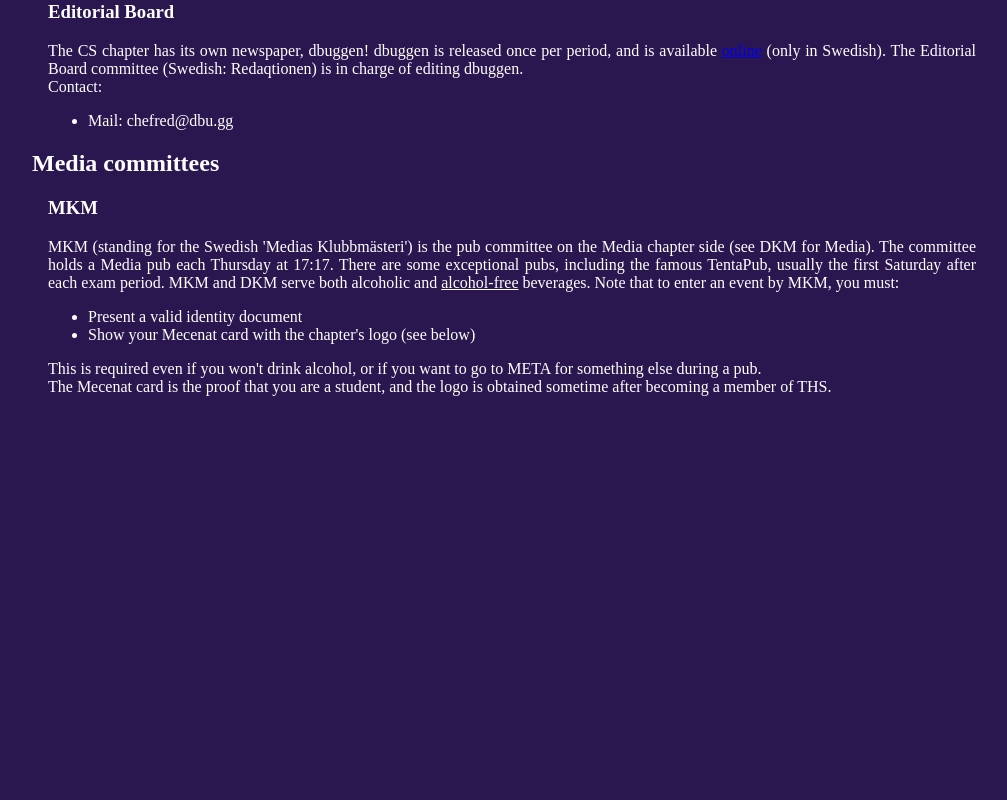
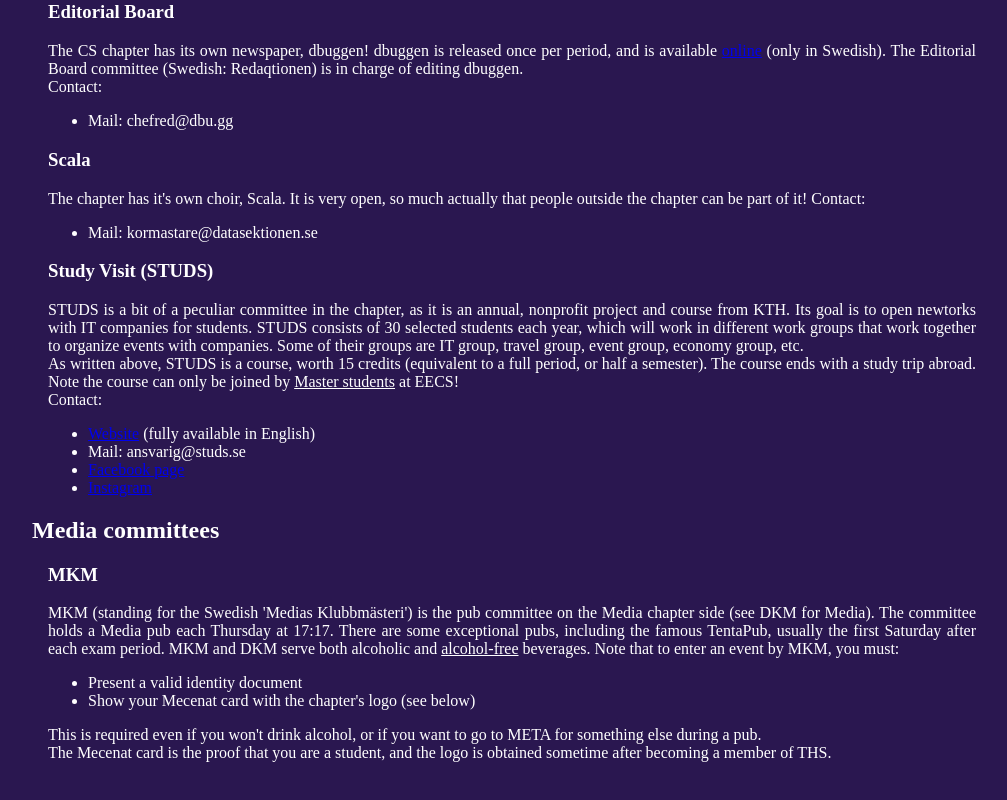
Before and after one commit to datasektionen/metastudent, a React (Create React App) app: page /student-life in a window 1280 px wide. Shown: the part 3346-4146 px from the top of the page, without its empty margins (128-1135 px from the left). Before the commit the page ends 3794 px from the top, so only its background shows below. Built offline with nearby package versions, Linux system fonts and the light colour scheme.

Commit message:
feat: add Scala and STUDS descriptions

```diff
--- a/src/pages/Committees.js
+++ b/src/pages/Committees.js
@@ -59,6 +59,12 @@
 
                 <CommitteeName name={"Editorial Board"}/>
                 <EditorialBoard/>
+
+                <CommitteeName name={"Scala"}/>
+                <Scala/>
+
+                <CommitteeName name={"Study Visit (STUDS)"}/>
+                <STUDS/>
             </div>
 
             <ChapterBelonging belonging="Media committees"/>
@@ -416,4 +422,39 @@
     )
 }
 
+function Scala() {
+    return (
+        <p>
+            The chapter has it's own choir, Scala. It is very open, so much actually that people outside the chapter can be part of it!
+            Contact:
+            <br/>
+            <ul>
+                <li>Mail: kormastare@datasektionen.se</li>
+            </ul>
+        </p>
+    )
+}
+
+function STUDS() {
+    return (
+        <p>
+            STUDS is a bit of a peculiar committee in the chapter, as it is an annual, nonprofit project and course from KTH.
+            Its goal is to open newtorks with IT companies for students. STUDS consists of 30 selected students each year,
+            which will work in different work groups that work together to organize events with companies. Some of their groups
+            are IT group, travel group, event group, economy group, etc.
+            <br/>
+            As written above, STUDS is a course, worth 15 credits (equivalent to a full period, or half a semester). The course ends
+            with a study trip abroad. Note the course can only be joined by <u>Master students</u> at EECS!
+            <br/>
+            Contact:
+            <ul>
+                <li><a href="https://studieresan.se">Website</a> (fully available in English)</li>
+                <li>Mail: ansvarig@studs.se</li>
+                <li><a href="https://www.facebook.com/StudsKTH">Facebook page</a></li>
+                <li><a href="https://www.instagram.com/studskth">Instagram</a></li>
+            </ul>
+        </p>
+    )
+}
+
 export default Committees;
```
